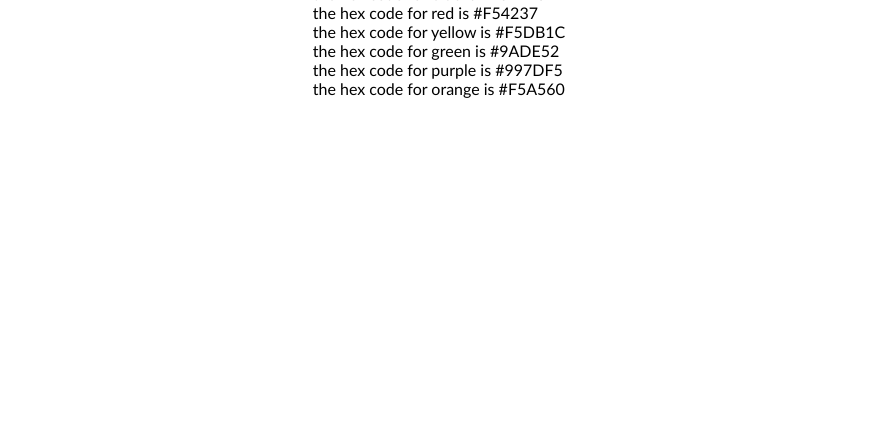
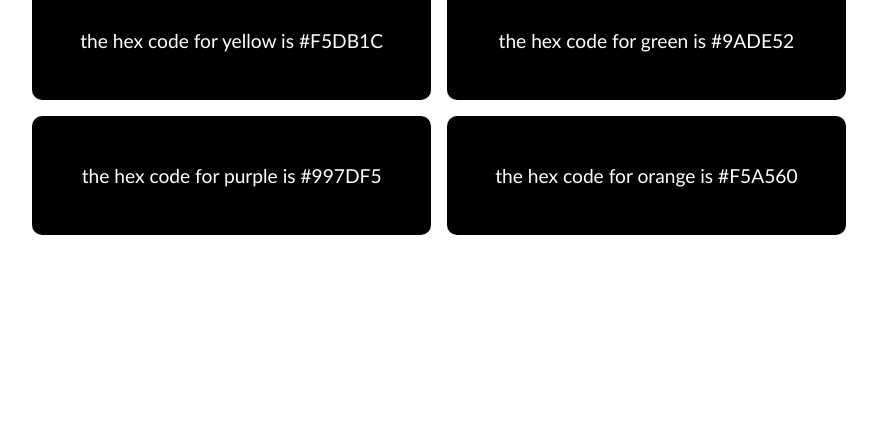
Before and after one commit to dmmonse/3-projects, a plain HTML site: page data-array/index.html in a window 1280 px wide. Shown: the part 379-800 px from the top of the page, without its empty margins (201-1078 px from the left). Drawn offline with Linux system fonts and the light colour scheme.

Commit message:
added remaining css

```diff
--- a/data-array/styles.css
+++ b/data-array/styles.css
@@ -12,3 +12,18 @@ body{
     align-items: center;
     height:100vh ;
 }
+#info {
+    display: grid;
+    grid-template-columns: 1fr 1fr;
+
+}
+
+#info div {
+    padding: 3rem;
+    background-color: black;
+    margin: 0.5rem;
+    border-radius: 10px;
+    color: #fff;
+    font-size: 1.2rem;
+    text-align: center;
+}
```
